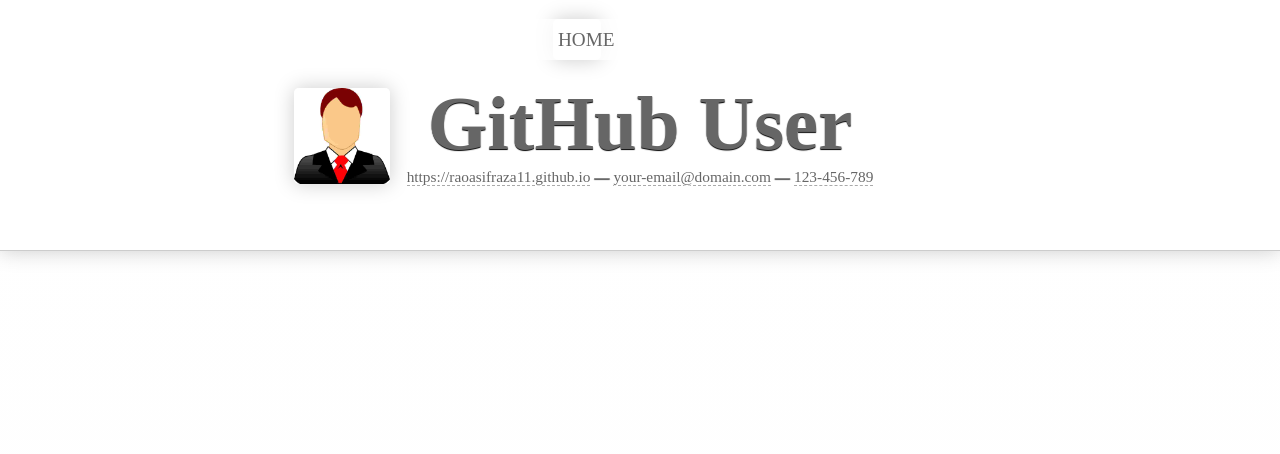
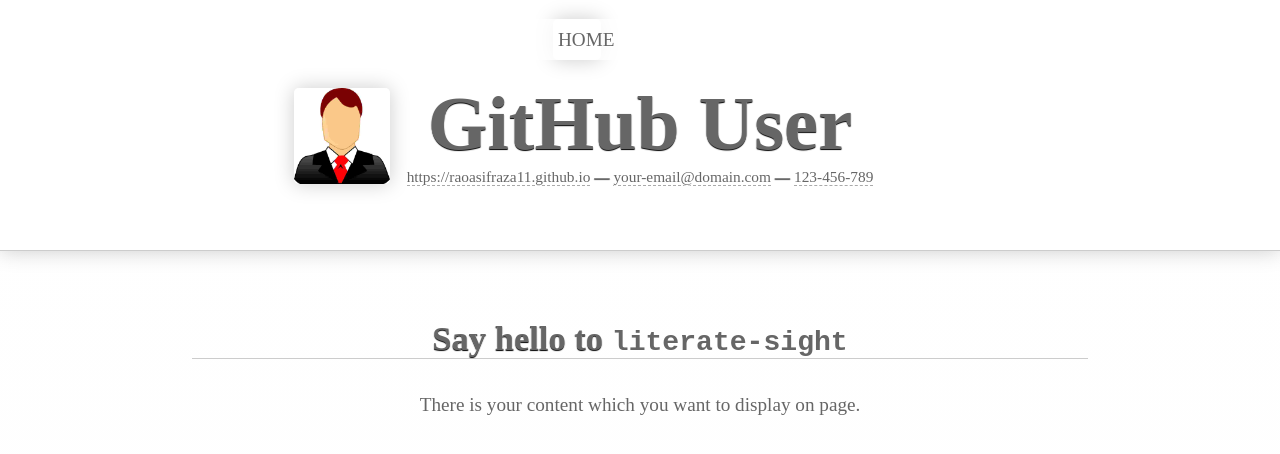
Before and after one commit to raoasifraza11/literate-sight, a Jekyll site: the page built from index.md, in a window 1280 px wide. Shown: the top 454 px of the page. Built offline with Jekyll 4.4.1, drawn with Linux system fonts in a browser that asks for light colours.

Commit message:
Added demo, sementic versioning add

```diff
--- a/_layouts/default.html
+++ b/_layouts/default.html
@@ -12,6 +12,10 @@
     {% endfor %}
     {% endif %}
 
+    <section id="home">
+        {{ content }}
+    </section>
+
     {% include footer.html %}
 </body>
 </html>
--- a/index.md
+++ b/index.md
@@ -2,3 +2,8 @@
 title: Home
 layout: default
 ---
+
+
+# Say hello to `literate-sight`
+
+There is your content which you want to display on page.
```
Also changed, not shown: literate-sight-theme.gemspec, screenshot.png (added).
